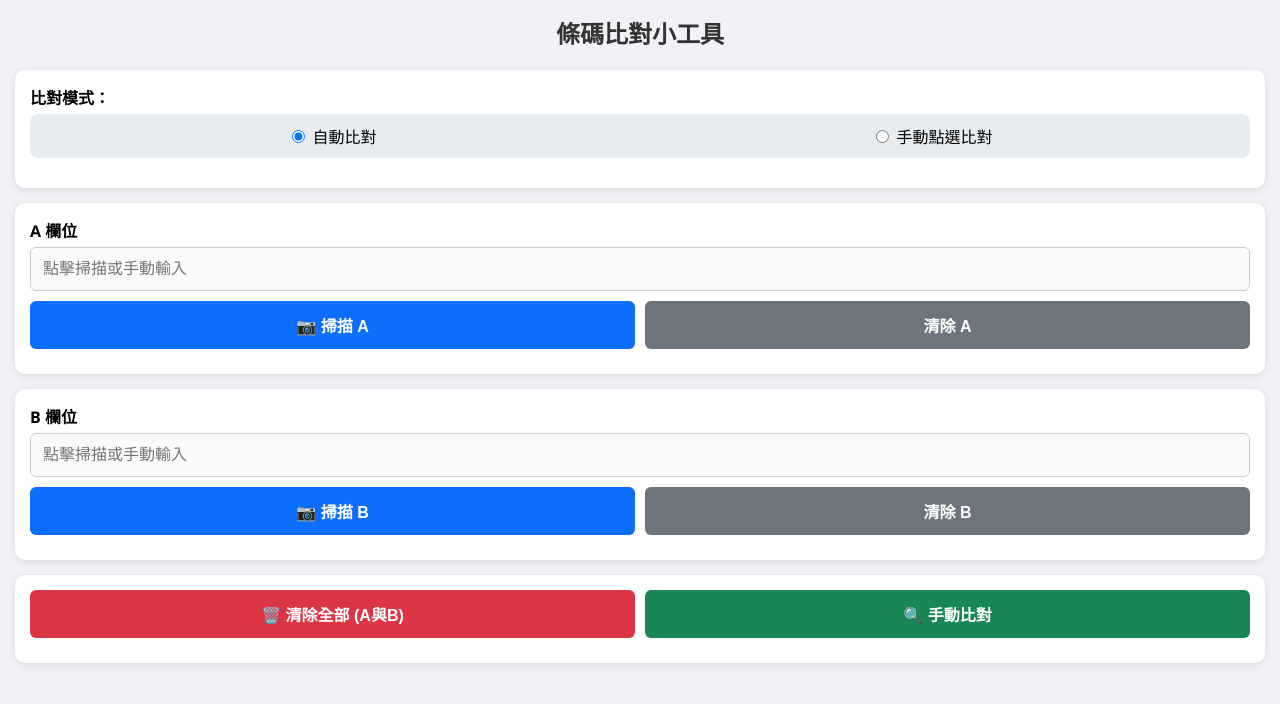
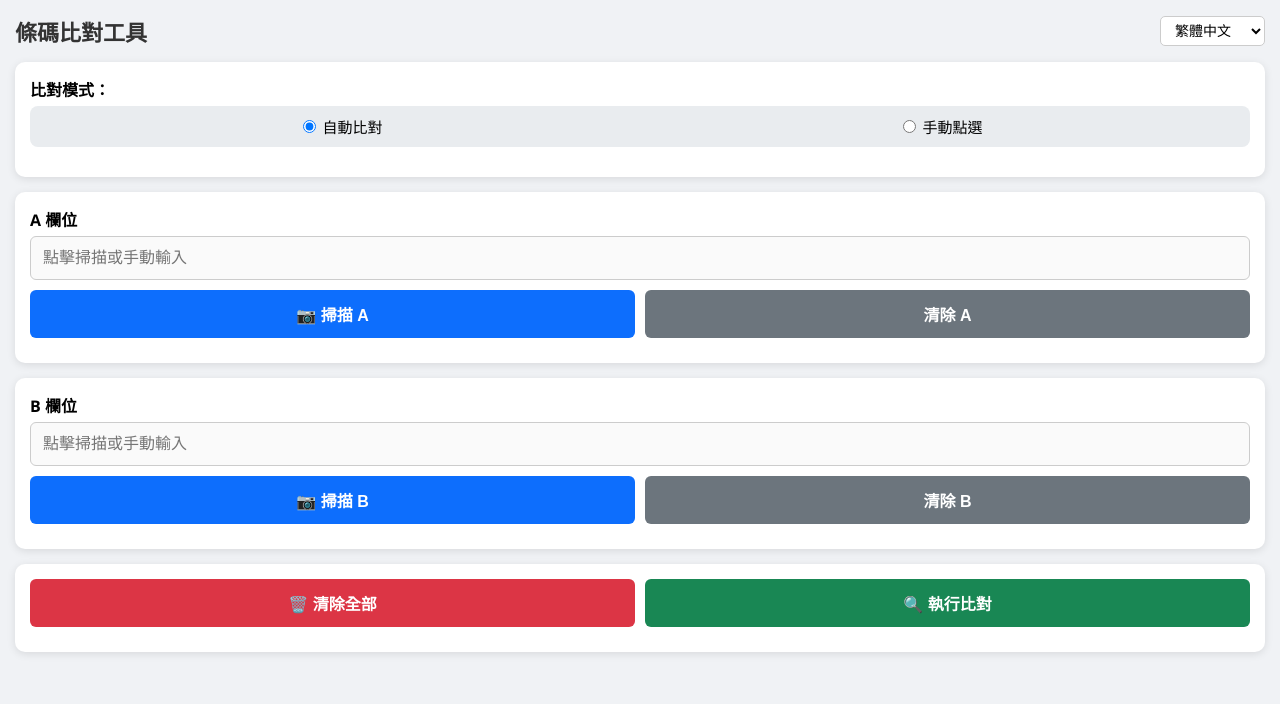
Before and after one commit to sspig0127/barcode-compare-tool, a plain HTML site: page index.html in a window 1280 px wide. Drawn offline with Linux system fonts and the light colour scheme.

Commit message:
Refactor HTML structure and add language support

```diff
--- a/index.html
+++ b/index.html
@@ -14,17 +14,30 @@
             padding: 15px;
             box-sizing: border-box;
         }
+        .header {
+            display: flex;
+            justify-content: space-between;
+            align-items: center;
+            margin-bottom: 15px;
+        }
+        .title {
+            margin: 0;
+            color: #333;
+            font-size: 22px;
+        }
+        .lang-select {
+            padding: 5px 10px;
+            border-radius: 5px;
+            border: 1px solid #ccc;
+            font-size: 14px;
+            background: #fff;
+        }
         .card {
             background: #fff;
             padding: 15px;
             border-radius: 10px;
             box-shadow: 0 2px 8px rgba(0,0,0,0.1);
             margin-bottom: 15px;
-        }
-        .title {
-            text-align: center;
-            margin-top: 0;
-            color: #333;
         }
         label {
             font-weight: bold;
@@ -113,86 +126,190 @@
             background: #e9ecef;
             border-radius: 8px;
         }
-        .mode-selector label { font-weight: normal; margin: 0; }
+        .mode-selector label { font-weight: normal; margin: 0; font-size: 15px; }
     </style>
 </head>
 <body>
 
-    <h2 class="title">條碼比對小工具</h2>
+    <div class="header">
+        <h2 class="title" id="ui-title">條碼比對工具</h2>
+        <!-- 語系切換選單 -->
+        <select class="lang-select" id="langSelector" onchange="changeLanguage()">
+            <option value="zh-TW" selected>繁體中文</option>
+            <option value="en">English</option>
+            <option value="vi">Tiếng Việt</option>
+        </select>
+    </div>
 
     <!-- 模式選擇 -->
     <div class="card">
-        <label>比對模式：</label>
+        <label id="ui-mode-label">比對模式：</label>
         <div class="mode-selector">
-            <label><input type="radio" name="compareMode" value="auto" checked> 自動比對</label>
-            <label><input type="radio" name="compareMode" value="manual"> 手動點選比對</label>
+            <label><input type="radio" name="compareMode" value="auto" checked> <span id="ui-mode-auto">自動比對</span></label>
+            <label><input type="radio" name="compareMode" value="manual"> <span id="ui-mode-manual">手動比對</span></label>
         </div>
     </div>
 
     <!-- 欄位 A -->
     <div class="card">
-        <label>A 欄位</label>
+        <label id="ui-field-a-label">A 欄位</label>
         <input type="text" id="fieldA" placeholder="點擊掃描或手動輸入" onclick="startScan('A')" readonly>
         <div class="button-group">
-            <button class="btn-scan" onclick="startScan('A')">📷 掃描 A</button>
-            <button class="btn-clear" onclick="clearField('A')">清除 A</button>
+            <button class="btn-scan" id="ui-btn-scan-a" onclick="startScan('A')">📷 掃描 A</button>
+            <button class="btn-clear" id="ui-btn-clear-a" onclick="clearField('A')">清除 A</button>
         </div>
     </div>
 
     <!-- 欄位 B -->
     <div class="card">
-        <label>B 欄位</label>
+        <label id="ui-field-b-label">B 欄位</label>
         <input type="text" id="fieldB" placeholder="點擊掃描或手動輸入" onclick="startScan('B')" readonly>
         <div class="button-group">
-            <button class="btn-scan" onclick="startScan('B')">📷 掃描 B</button>
-            <button class="btn-clear" onclick="clearField('B')">清除 B</button>
+            <button class="btn-scan" id="ui-btn-scan-b" onclick="startScan('B')">📷 掃描 B</button>
+            <button class="btn-clear" id="ui-btn-clear-b" onclick="clearField('B')">清除 B</button>
         </div>
     </div>
 
     <!-- 全域操作 -->
     <div class="card">
         <div class="button-group">
-            <button class="btn-clear-all" onclick="clearAll()">🗑️ 清除全部 (A與B)</button>
-            <button class="btn-compare" onclick="manualCompare()">🔍 手動比對</button>
+            <button class="btn-clear-all" id="ui-btn-clear-all" onclick="clearAll()">🗑️ 清除全部</button>
+            <button class="btn-compare" id="ui-btn-compare" onclick="manualCompare()">🔍 手動比對</button>
         </div>
     </div>
 
     <!-- 掃描相機介面 -->
     <div id="scanner-container">
         <div id="reader"></div>
-        <button class="btn-cancel-scan" onclick="stopScan()">取消掃描</button>
+        <button class="btn-cancel-scan" id="ui-btn-cancel-scan" onclick="stopScan()">取消掃描</button>
     </div>
 
     <!-- 比對結果彈出視窗 -->
     <div id="resultModal" class="modal">
         <div class="modal-content">
-            <p><strong>第一列 (A欄位)</strong><br><span id="modalValA"></span></p>
-            <p><strong>第二列 (B欄位)</strong><br><span id="modalValB"></span></p>
+            <p><strong id="ui-modal-row1">第一列 (A欄位)</strong><br><span id="modalValA"></span></p>
+            <p><strong id="ui-modal-row2">第二列 (B欄位)</strong><br><span id="modalValB"></span></p>
             <hr>
             <p id="modalResult" class="result-text"></p>
-            <button class="btn-clear" style="width: 100%; margin-top: 15px;" onclick="closeModal()">關閉</button>
+            <button class="btn-clear" id="ui-modal-close" style="width: 100%; margin-top: 15px;" onclick="closeModal()">關閉</button>
         </div>
     </div>
 
     <script>
         let html5QrCode;
         let currentTarget = null;
+        let currentLang = 'zh-TW';
 
-        // ★★★ 核心：取出條碼中特定區段的文字 ★★★
+        // ================= 語系字典 (i18n) =================
+        const translations = {
+            'zh-TW': {
+                title: '條碼比對工具',
+                modeLabel: '比對模式：',
+                modeAuto: '自動比對',
+                modeManual: '手動點選',
+                fieldALabel: 'A 欄位',
+                fieldBLabel: 'B 欄位',
+                placeholder: '點擊掃描或手動輸入',
+                btnScanA: '📷 掃描 A',
+                btnScanB: '📷 掃描 B',
+                btnClearA: '清除 A',
+                btnClearB: '清除 B',
+                btnClearAll: '🗑️ 清除全部',
+                btnCompare: '🔍 執行比對',
+                btnCancelScan: '取消掃描',
+                modalRow1: '第一列 (A欄位)',
+                modalRow2: '第二列 (B欄位)',
+                modalClose: '關閉',
+                matchSuccess: '✅ 比對成功 (相符)',
+                matchFail: '❌ 比對失敗 (不相符)',
+                alertEmpty: '請確認 A 欄位與 B 欄位皆已取得條碼內容！',
+                alertCamFail: '啟動相機失敗，請確認權限：'
+            },
+            'en': {
+                title: 'Barcode Matcher',
+                modeLabel: 'Mode:',
+                modeAuto: 'Auto Match',
+                modeManual: 'Manual',
+                fieldALabel: 'Field A',
+                fieldBLabel: 'Field B',
+                placeholder: 'Tap to scan or type',
+                btnScanA: '📷 Scan A',
+                btnScanB: '📷 Scan B',
+                btnClearA: 'Clear A',
+                btnClearB: 'Clear B',
+                btnClearAll: '🗑️ Clear All',
+                btnCompare: '🔍 Compare',
+                btnCancelScan: 'Cancel Scan',
+                modalRow1: 'Row 1 (Field A)',
+                modalRow2: 'Row 2 (Field B)',
+                modalClose: 'Close',
+                matchSuccess: '✅ Match (Success)',
+                matchFail: '❌ Mismatch (Fail)',
+                alertEmpty: 'Please ensure both fields have barcode data!',
+                alertCamFail: 'Camera failed. Check permissions: '
+            },
+            'vi': {
+                title: 'Công cụ so sánh mã vạch',
+                modeLabel: 'Chế độ:',
+                modeAuto: 'Tự động',
+                modeManual: 'Thủ công',
+                fieldALabel: 'Trường A',
+                fieldBLabel: 'Trường B',
+                placeholder: 'Nhấn để quét',
+                btnScanA: '📷 Quét A',
+                btnScanB: '📷 Quét B',
+                btnClearA: 'Xóa A',
+                btnClearB: 'Xóa B',
+                btnClearAll: '🗑️ Xóa tất cả',
+                btnCompare: '🔍 So sánh',
+                btnCancelScan: 'Hủy quét',
+                modalRow1: 'Hàng 1 (Trường A)',
+                modalRow2: 'Hàng 2 (Trường B)',
+                modalClose: 'Đóng',
+                matchSuccess: '✅ Khớp (Thành công)',
+                matchFail: '❌ Không khớp (Thất bại)',
+                alertEmpty: 'Vui lòng đảm bảo cả hai trường đều có dữ liệu!',
+                alertCamFail: 'Lỗi máy ảnh. Kiểm tra quyền: '
+            }
+        };
+
+        // 切換語系功能
+        function changeLanguage() {
+            currentLang = document.getElementById('langSelector').value;
+            const t = translations[currentLang];
+
+            document.getElementById('ui-title').innerText = t.title;
+            document.getElementById('ui-mode-label').innerText = t.modeLabel;
+            document.getElementById('ui-mode-auto').innerText = t.modeAuto;
+            document.getElementById('ui-mode-manual').innerText = t.modeManual;
+            document.getElementById('ui-field-a-label').innerText = t.fieldALabel;
+            document.getElementById('ui-field-b-label').innerText = t.fieldBLabel;
+
+            document.getElementById('fieldA').placeholder = t.placeholder;
+            document.getElementById('fieldB').placeholder = t.placeholder;
+
+            document.getElementById('ui-btn-scan-a').innerText = t.btnScanA;
+            document.getElementById('ui-btn-scan-b').innerText = t.btnScanB;
+            document.getElementById('ui-btn-clear-a').innerText = t.btnClearA;
+            document.getElementById('ui-btn-clear-b').innerText = t.btnClearB;
+            document.getElementById('ui-btn-clear-all').innerText = t.btnClearAll;
+            document.getElementById('ui-btn-compare').innerText = t.btnCompare;
+            document.getElementById('ui-btn-cancel-scan').innerText = t.btnCancelScan;
+
+            document.getElementById('ui-modal-row1').innerText = t.modalRow1;
+            document.getElementById('ui-modal-row2').innerText = t.modalRow2;
+            document.getElementById('ui-modal-close').innerText = t.modalClose;
+        }
+
+        // ================= 核心邏輯 =================
+
+        // 取出條碼中特定區段的文字
         function extractSpecificText(rawText) {
-            // 你可以在這裡撰寫你要擷取特定字串的邏輯
-            // 範例 1: 只取前 10 個字元
-            // return rawText.substring(0, 10);
-
-            // 範例 2: 使用正規表達式取出數字
-            // const match = rawText.match(/\d+/);
-            // return match ? match[0] : rawText;
-
             // 預設：不擷取，直接回傳掃描到的完整文字
             return rawText;
         }
 
-        // 啟動相機掃描
+        // 啟動相機掃描 (已包含一維條碼優化設定)
         function startScan(target) {
             currentTarget = target;
             document.getElementById('scanner-container').style.display = 'flex';
@@ -201,11 +318,25 @@
                 html5QrCode = new Html5Qrcode("reader");
             }
 
-            const config = { fps: 10, qrbox: { width: 250, height: 250 } };
-            // 開啟後置鏡頭
-            html5QrCode.start({ facingMode: "environment" }, config, onScanSuccess)
+            // 相機硬體要求 (提高解析度)
+            const cameraConfig = {
+                facingMode: "environment",
+                width: { ideal: 1280 },
+                height: { ideal: 720 },
+                advanced: [{ focusMode: "continuous" }]
+            };
+
+            // 掃描器參數 (稍微提高每秒掃描幀數，並且不限制方形框框，全畫面掃描更適合一維條碼)
+            const scanConfig = {
+                fps: 15,
+                // 若想要恢復掃描框，可以取消下方註解：
+                // qrbox: { width: 300, height: 150 }
+            };
+
+            // 啟動相機
+            html5QrCode.start(cameraConfig, scanConfig, onScanSuccess)
             .catch(err => {
-                alert("啟動相機失敗，請確認是否已授予相機權限：" + err);
+                alert(translations[currentLang].alertCamFail + err);
                 stopScan();
             });
         }
@@ -220,85 +351,78 @@
 
         // 掃描成功的回調函數
         function onScanSuccess(decodedText, decodedResult) {
-            // 震動回饋 (如果裝置支援)
             if (navigator.vibrate) navigator.vibrate(200);
+            stopScan();
 
-            stopScan(); // 停止相機
-
-            // 呼叫函式擷取特定區段
             const extractedText = extractSpecificText(decodedText);
 
-            // 填入對應的欄位
             if (currentTarget === 'A') {
                 document.getElementById('fieldA').value = extractedText;
             } else if (currentTarget === 'B') {
                 document.getElementById('fieldB').value = extractedText;
             }
 
-            // 檢查是否需要自動比對
             checkAutoCompare();
         }
 
-        // 清除單一欄位
         function clearField(target) {
             if (target === 'A') document.getElementById('fieldA').value = '';
             if (target === 'B') document.getElementById('fieldB').value = '';
         }
 
-        // 清除全部欄位
         function clearAll() {
             clearField('A');
             clearField('B');
         }
 
-        // 判斷是否為自動比對
         function checkAutoCompare() {
             const mode = document.querySelector('input[name="compareMode"]:checked').value;
             const valA = document.getElementById('fieldA').value;
             const valB = document.getElementById('fieldB').value;
 
-            // 如果設定為自動比對，且兩個欄位都有值，就直接比對
             if (mode === 'auto' && valA !== '' && valB !== '') {
                 showCompareResult(valA, valB);
             }
         }
 
-        // 手動比對按鈕觸發
         function manualCompare() {
             const valA = document.getElementById('fieldA').value;
             const valB = document.getElementById('fieldB').value;
 
             if (valA === '' || valB === '') {
-                alert("請確認 A 欄位與 B 欄位皆已取得條碼內容！");
+                alert(translations[currentLang].alertEmpty);
                 return;
             }
             showCompareResult(valA, valB);
         }
 
-        // 顯示比對結果的彈出視窗
         function showCompareResult(valA, valB) {
             const isMatch = (valA === valB);
+            const t = translations[currentLang];
 
             document.getElementById('modalValA').innerText = valA;
             document.getElementById('modalValB').innerText = valB;
 
             const resultElement = document.getElementById('modalResult');
             if (isMatch) {
-                resultElement.innerText = "✅ 比對成功 (相符)";
+                resultElement.innerText = t.matchSuccess;
                 resultElement.className = "result-text match";
             } else {
-                resultElement.innerText = "❌ 比對失敗 (不相符)";
+                resultElement.innerText = t.matchFail;
                 resultElement.className = "result-text mismatch";
             }
 
-            // 顯示 Modal
             document.getElementById('resultModal').style.display = 'flex';
         }
 
-        // 關閉彈出視窗
         function closeModal() {
             document.getElementById('resultModal').style.display = 'none';
         }
+
+        // 頁面載入時初始化語系
+        window.onload = () => {
+            changeLanguage();
+        };
     </script>
 </body>
 </html>
```
